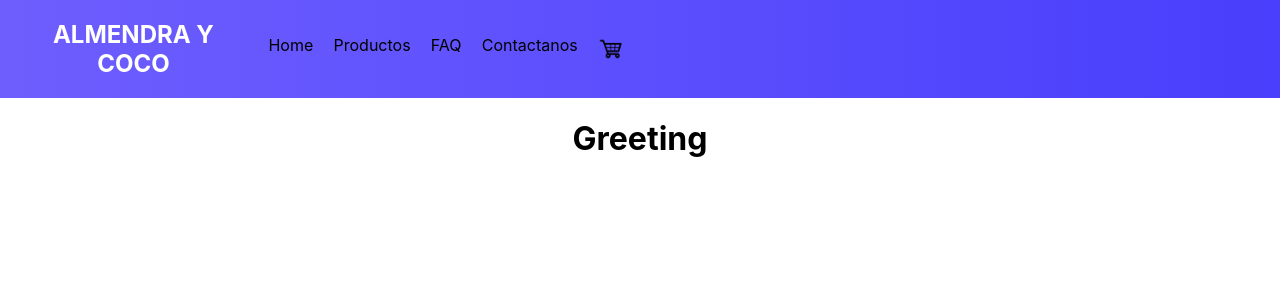
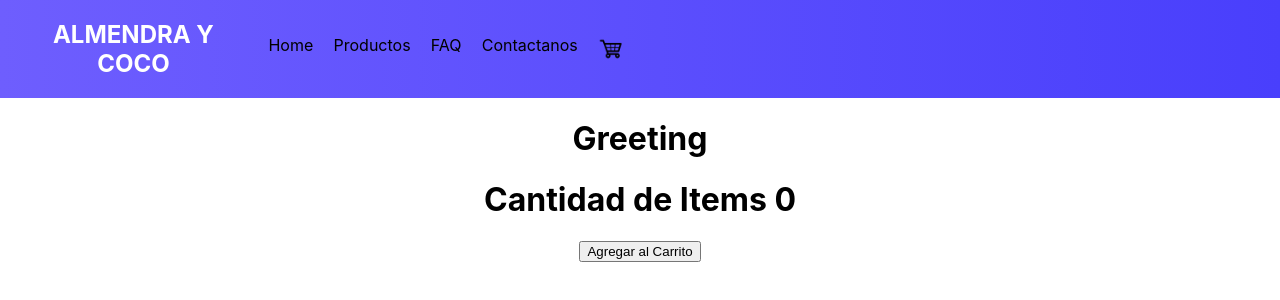
Before and after one commit to martoabra/almendraycoco-Abramowicz, a React (Create React App) app: page / in a window 1280 px wide. Shown: the top 300 px of the page. Built offline with nearby package versions, Linux system fonts and the light colour scheme.

Commit message:
intento de contador

```diff
--- a/src/App.js
+++ b/src/App.js
@@ -2,12 +2,15 @@ import React from 'react'
 import './App.css';
 import NavBar from './components/NavBar'
 import Greeting from './components/ItemListContainer'
+import Contador from './components/ItemCount'
+
 
 function App() {
   return (
     <div className="App">
         <NavBar/>
         <Greeting></Greeting>
+        <Contador></Contador>
 
     </div>
   );
--- /dev/null
+++ b/src/components/ItemCount.js
@@ -0,0 +1,16 @@
+import React, {useState} from "react";
+
+
+export default function Contador({stock, initial, onAdd}) {
+ let  [state, setState] = useState (0);
+
+ const handleClick =()=>{
+   setState(++state)
+ }
+  return (
+    <div>
+      <h1>Cantidad de Items {state}</h1>
+      <button onClick={handleClick}>Agregar al Carrito</button>
+    </div>
+  );
+}
--- a/src/components/ItemListContainer.js
+++ b/src/components/ItemListContainer.js
@@ -1,4 +1,5 @@
 import React from "react";
+
 
 const Greeting = (props) => {
     return (
```
